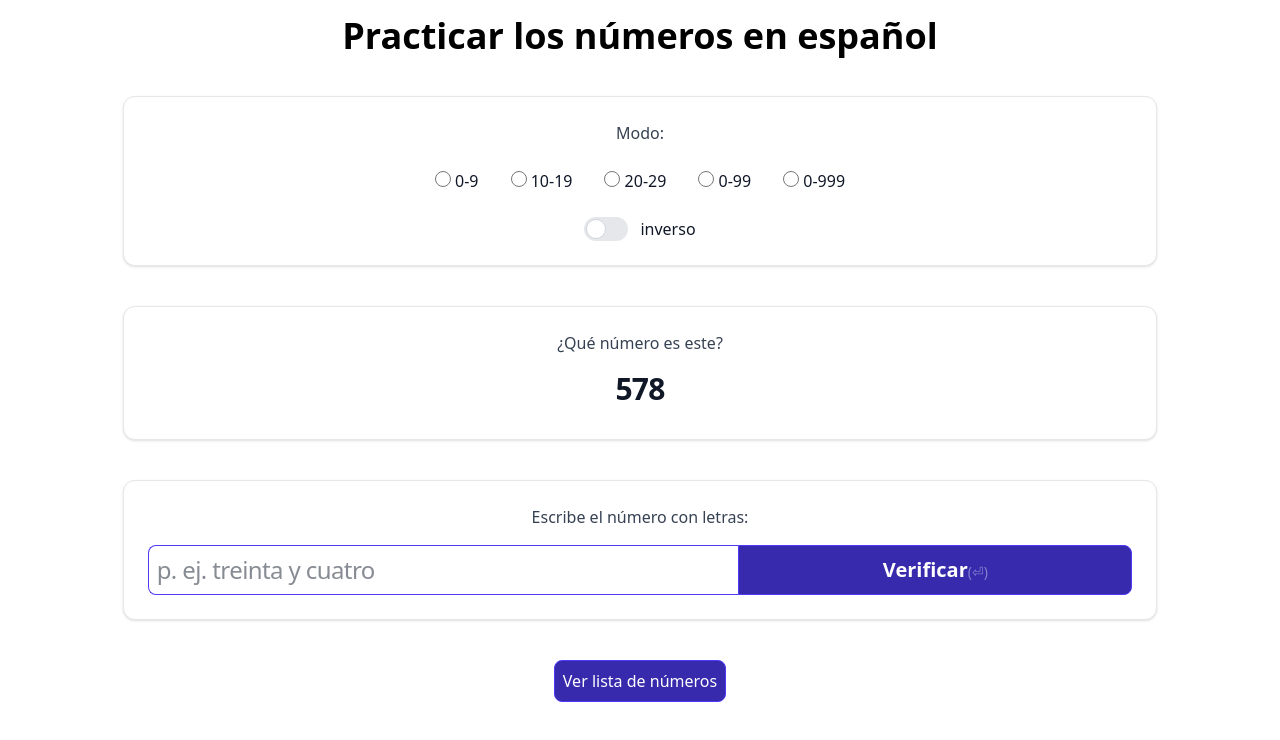
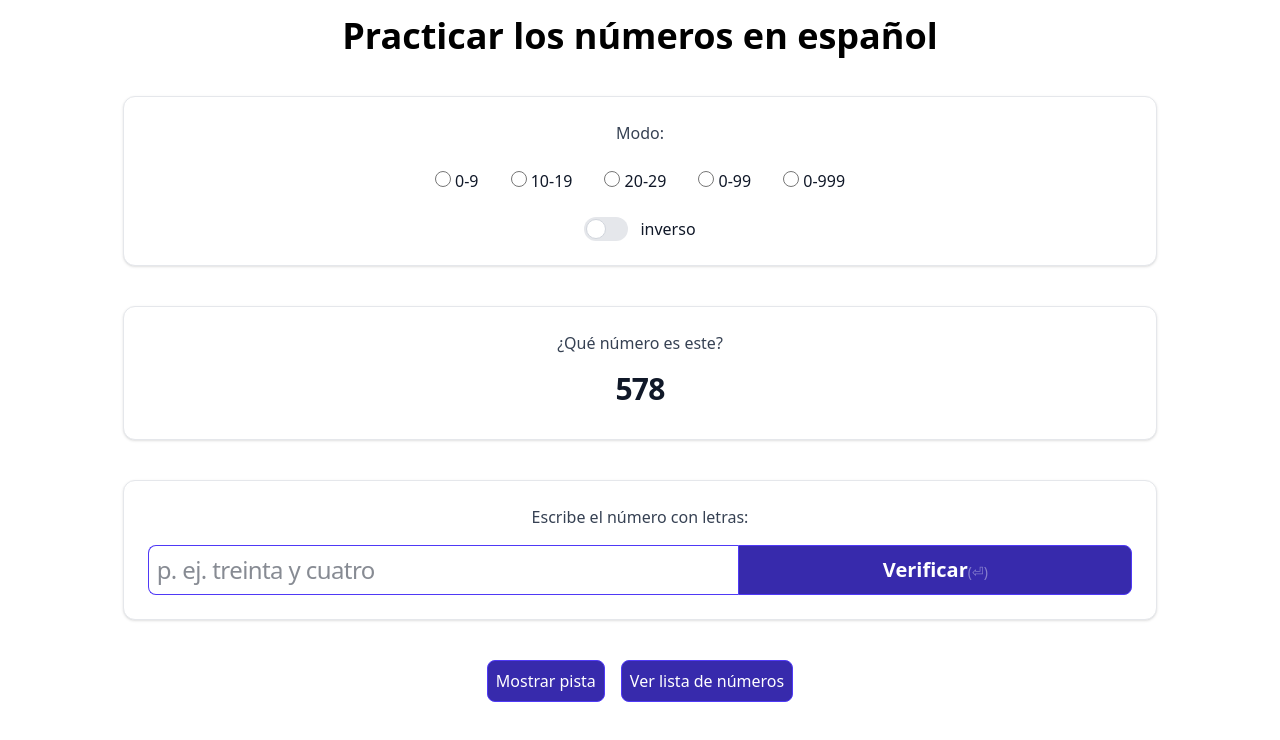
Before and after one commit to danieldinter/spanish-numbers-app, a Vue app: page / in a window 1280 px wide. Shown: the top 740 px of the page. Built offline with nearby package versions, Linux system fonts and the light colour scheme.

Commit message:
Add toggle hint button

```diff
--- a/src/App.vue
+++ b/src/App.vue
@@ -1,5 +1,5 @@
 <script setup>
-import { ref } from "vue";
+import { ref, computed } from "vue";
 import { numberToSpanish } from "./numberToSpanish.js";
 import { generateRandomNumber } from "./generateRandomNumber.js";
 import AlertError from "./components/AlertError.vue";
@@ -9,6 +9,7 @@ import Modal from "./components/Modal.vue";
 var numberSetting = ref("upToThousand");
 const isReverseMode = ref(false);
 const showModal = ref(false);
+const showHint = ref(false);
 
 const numberList = ref(generateNumberList());
 const currentNumber = ref(generateRandomNumber());
@@ -96,6 +97,17 @@ function checkAnswer() {
   generateAndSetNewNumber();
   userInput.value = "";
 }
+
+const hint = computed(() => {
+  if (isReverseMode.value) return ""; // No hint in reverse mode
+
+  const words = numberToSpanish(currentNumber.value).split(" ");
+  return words.map((word) => word[0] + "_".repeat(word.length - 1)).join(" ");
+});
+
+function toggleHint() {
+  showHint.value = !showHint.value;
+}
 </script>
 
 <template>
@@ -182,7 +194,7 @@ function checkAnswer() {
         <input
           v-model="userInput"
           type="text"
-          :placeholder="getQuestionPlaceholder()"
+          :placeholder="showHint ? hint : getQuestionPlaceholder()"
           class="text-sm md:text-2xl w-3/5 p-2 border border-r-0 border-indigo-600 rounded-l-lg bg-none text-gray-900 dark:text-white tracking-tight focus:outline-none"
           @keyup.enter="checkAnswer"
           autofocus
@@ -199,6 +211,15 @@ function checkAnswer() {
       </div>
     </div>
 
+    <div class="flex flex-row gap-x-4">
+      <!-- Toggle Hint Button -->
+      <button
+        @click="toggleHint"
+        class="p-2 border border-indigo-600 rounded-lg bg-indigo-800 text-white hover:bg-indigo-600"
+      >
+        {{ showHint ? "Ocultar pista" : "Mostrar pista" }}
+      </button>
+
       <!-- Button to Open Modal -->
       <button
         @click="showModal = true"
@@ -206,6 +227,7 @@ function checkAnswer() {
       >
         Ver lista de números
       </button>
+    </div>
 
     <!-- Modal -->
     <Modal
```
Lines whose indentation alone changed are shown as unchanged.
